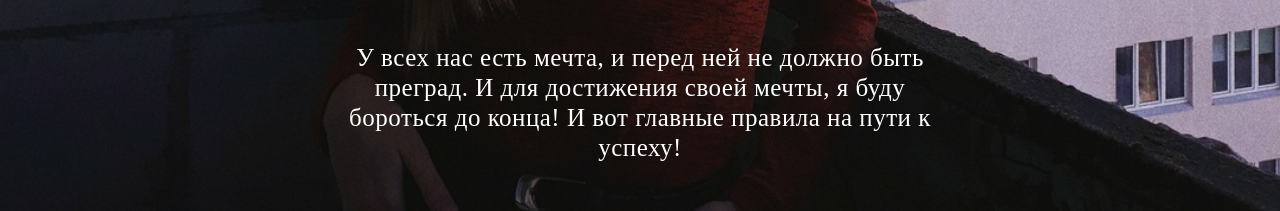
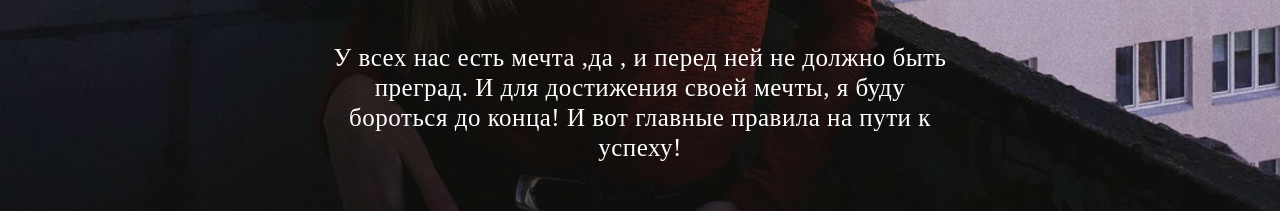
Before and after one commit to AlexeyMelyuh/Just-Check, a plain HTML site: page index.html in a window 1280 px wide. Shown: the part 603-814 px from the top of the page. Drawn offline with Linux system fonts and the light colour scheme.

Commit message:
changed index.html

```diff
--- a/index.html
+++ b/index.html
@@ -11,7 +11,7 @@
   <div class="header">
     <h1>Меня зовут Алина. Моя мечта стать великим художником</h1>
     <h2>
-      У всех нас есть мечта, и перед ней не должно быть преград.
+      У всех нас есть мечта ,да , и перед ней не должно быть преград.
 	  И для достижения своей мечты, я буду бороться до конца!
 	  И вот главные правила на пути к успеху!
     </h2>
```
